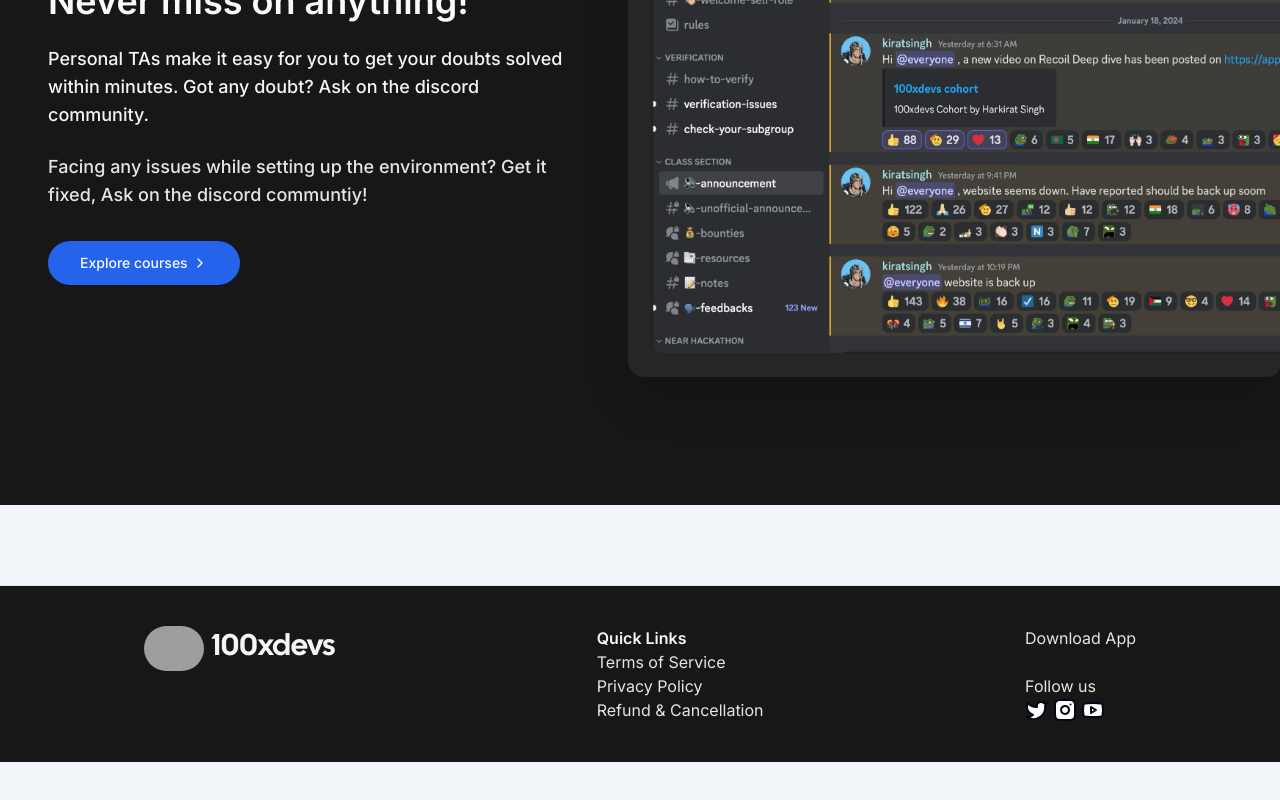
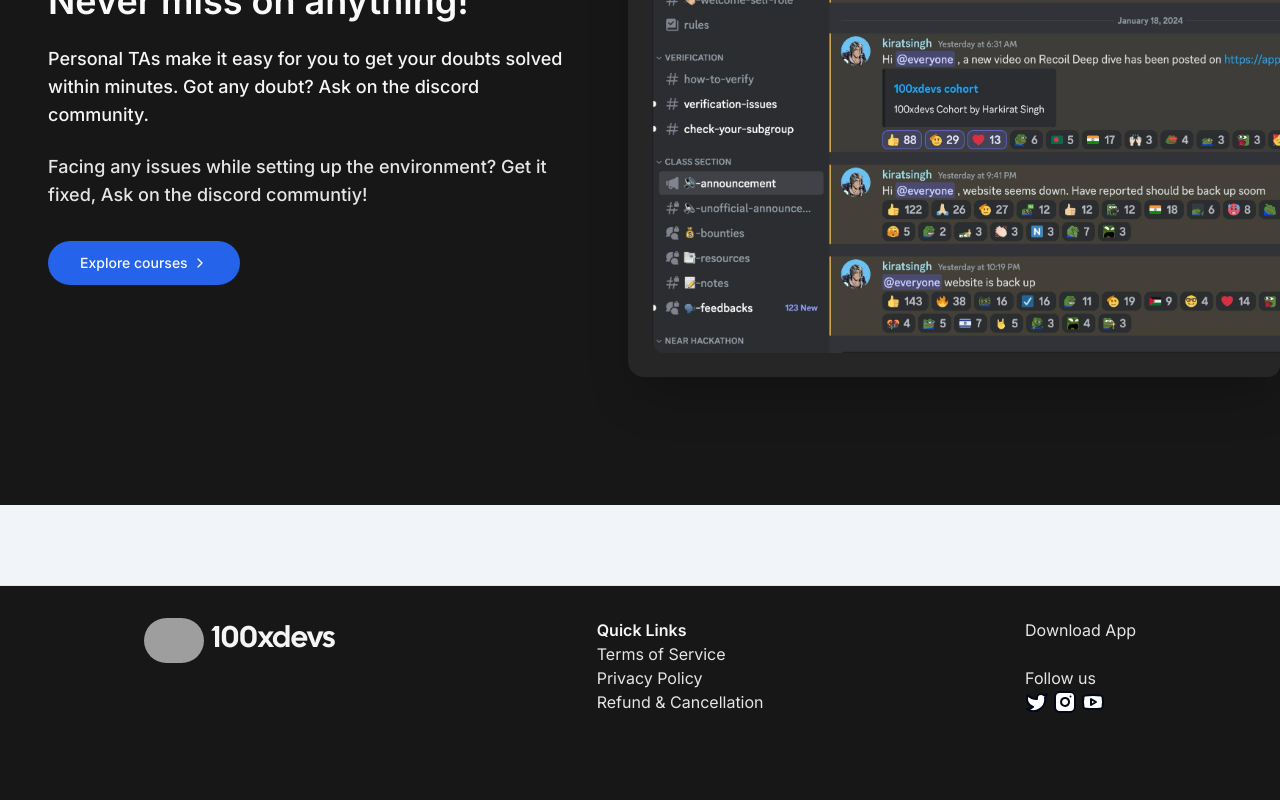
Before and after one commit to tanayvaswani/100xdevs-website, a Next.js app: page / in a window 1280 px wide. Shown: the part 3911-4711 px from the top of the page. Before the commit the page ends 4673 px from the top, so only its background shows below. Built offline with nearby package versions, Linux system fonts and the light colour scheme; grey boxes are pictures that could not be loaded.

Commit message:
fix: footer

```diff
--- a/components/footer/footer.tsx
+++ b/components/footer/footer.tsx
@@ -12,7 +12,7 @@ import {
 const Footer = () => {
   return (
     <div className="bottom-0 border-t w-full p-4 bg-neutral-900 px-6 lg:px-36">
-      <div className="md:max-w-screen-2xl my-6 mx-auto flex flex-col lg:flex-row items-start justify-between w-full">
+      <div className="md:max-w-screen-2xl mt-4 mb-20 mx-auto flex flex-col lg:flex-row items-start justify-between w-full">
         <LogoLight />
 
         <div className="flex flex-col justify-center my-8 lg:my-0">
```
